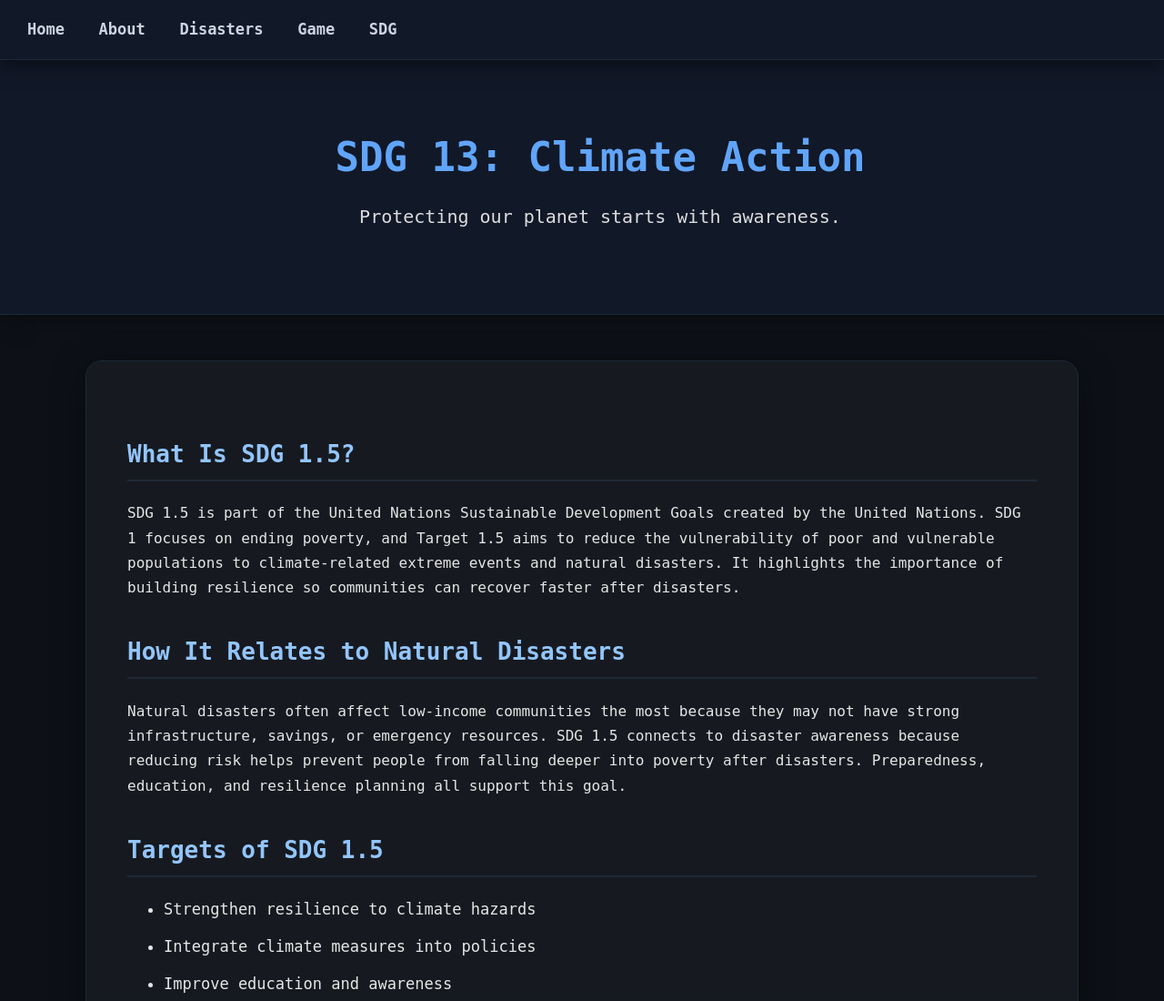
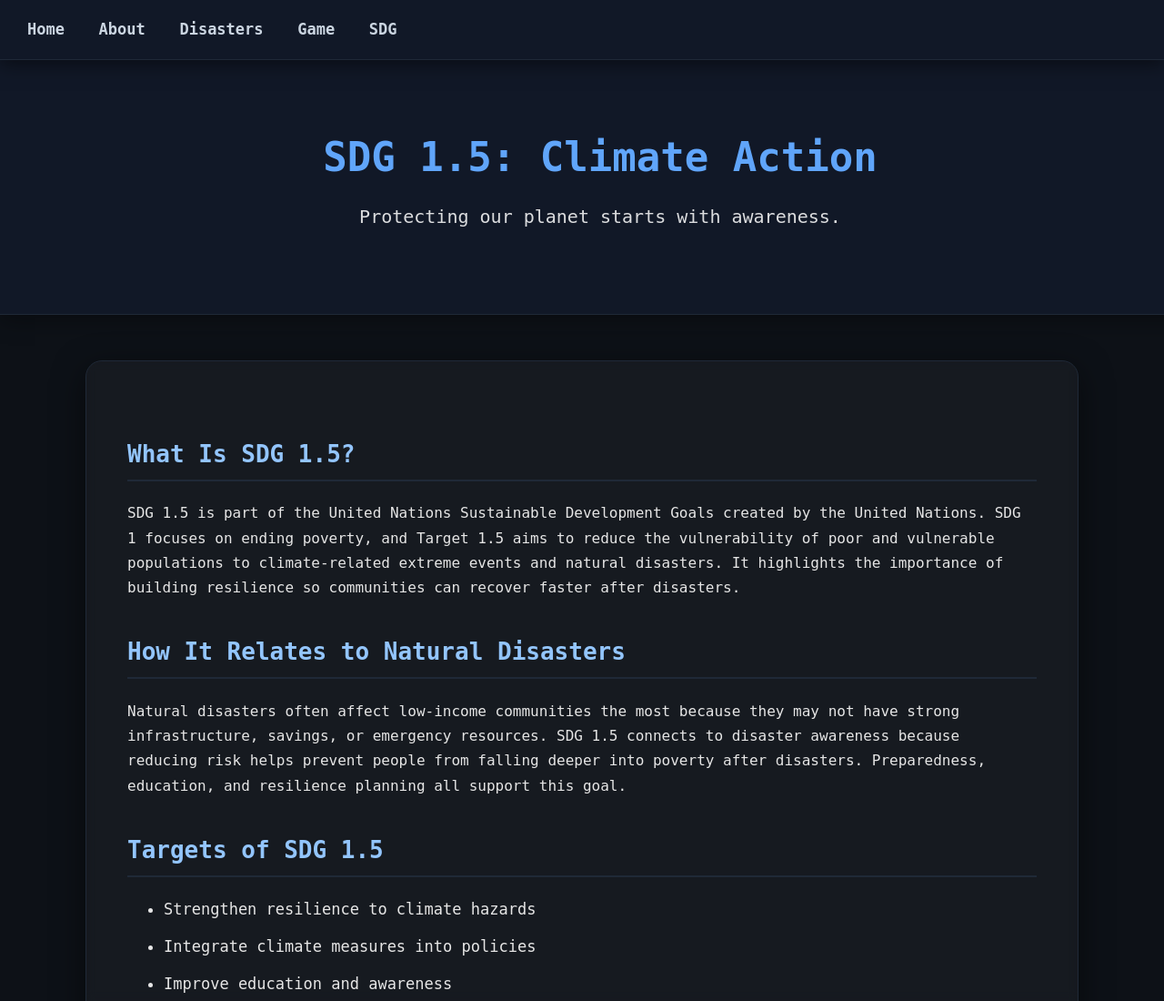
Before and after one commit to chickenlittle22/sdg-disasters, a plain HTML site: page sdg.html in a window 1280 px wide. Shown: the top 1100 px of the page at 91% size. Drawn offline with Linux system fonts and the light colour scheme.

Commit message:
Update SDG heading from 13 to 1.5

```diff
--- a/sdg.html
+++ b/sdg.html
@@ -15,7 +15,7 @@
 </nav>
 
 <div class="hero">
-<h1>SDG 13: Climate Action</h1>
+<h1>SDG 1.5: Climate Action</h1>
 <p>Protecting our planet starts with awareness.</p>
 </div>
 
```
